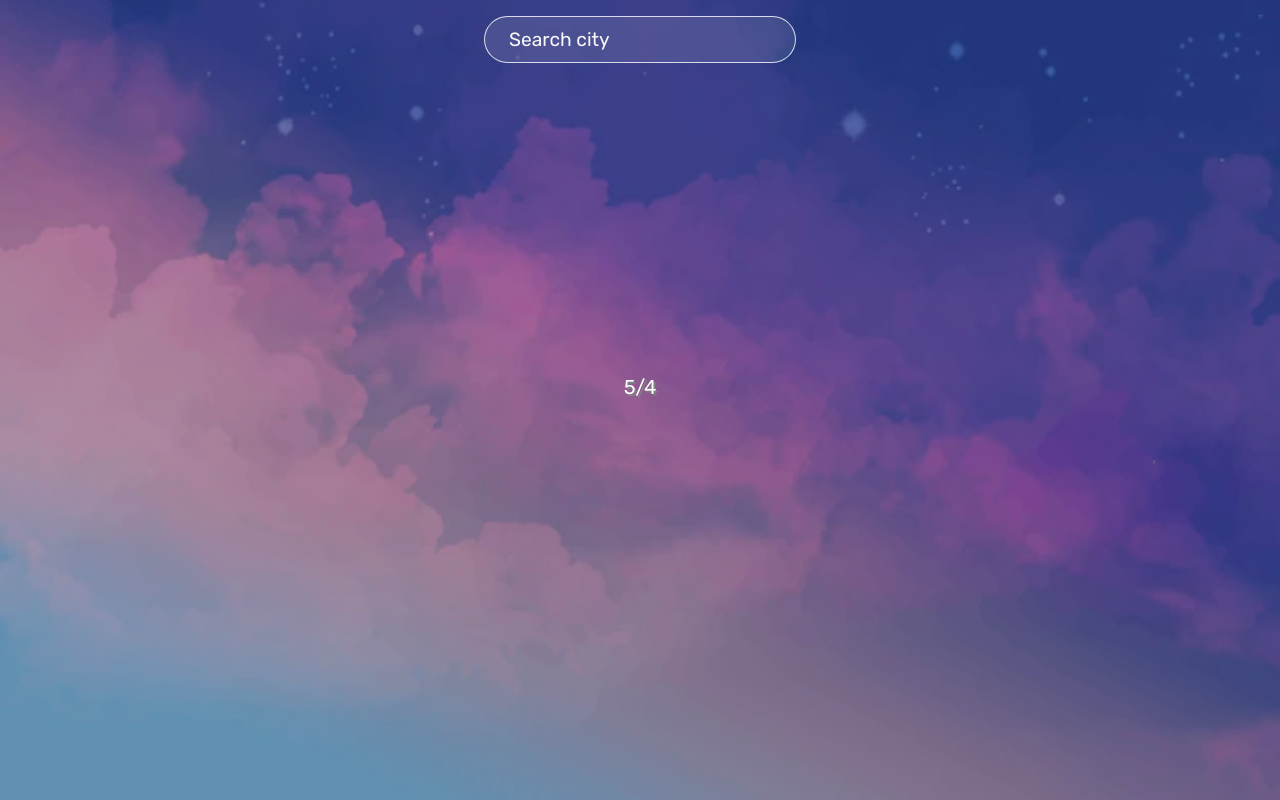
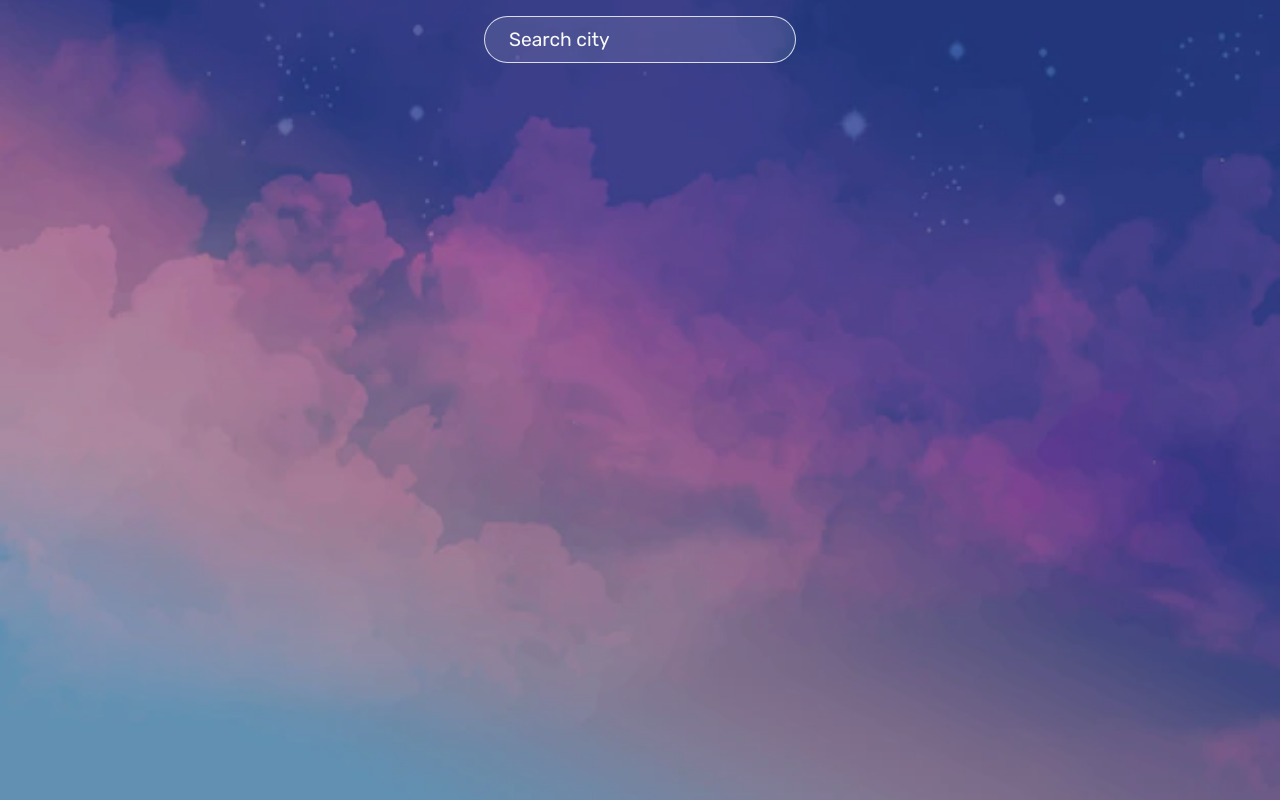
Before and after one commit to remireems/weatherApp, a React (Create React App) app: page / in a window 1280 px wide. Built offline with nearby package versions, Linux system fonts and the light colour scheme; the HTML template or start-up script is replaced by a standard one.

Commit message:
fixed date code

```diff
--- a/src/App.js
+++ b/src/App.js
@@ -35,6 +35,7 @@ function App() {
         />
       </div>
 
+      {data.name !== undefined &&
         <div className='weatherInfo'>
           <h1 className='wName'>{data.name}</h1>
           <p className='wDate'>{date}</p>
@@ -42,6 +43,7 @@ function App() {
           {data.weather ? <h2 className='weather'>{data.weather[0].main}</h2> : null}
           {data.main ? <h2 className='wTemp'>{data.main.temp.toFixed()}°F</h2> : null}
         </div>
+      }
 
     </div>
   );
```
Lines whose indentation alone changed are shown as unchanged.
